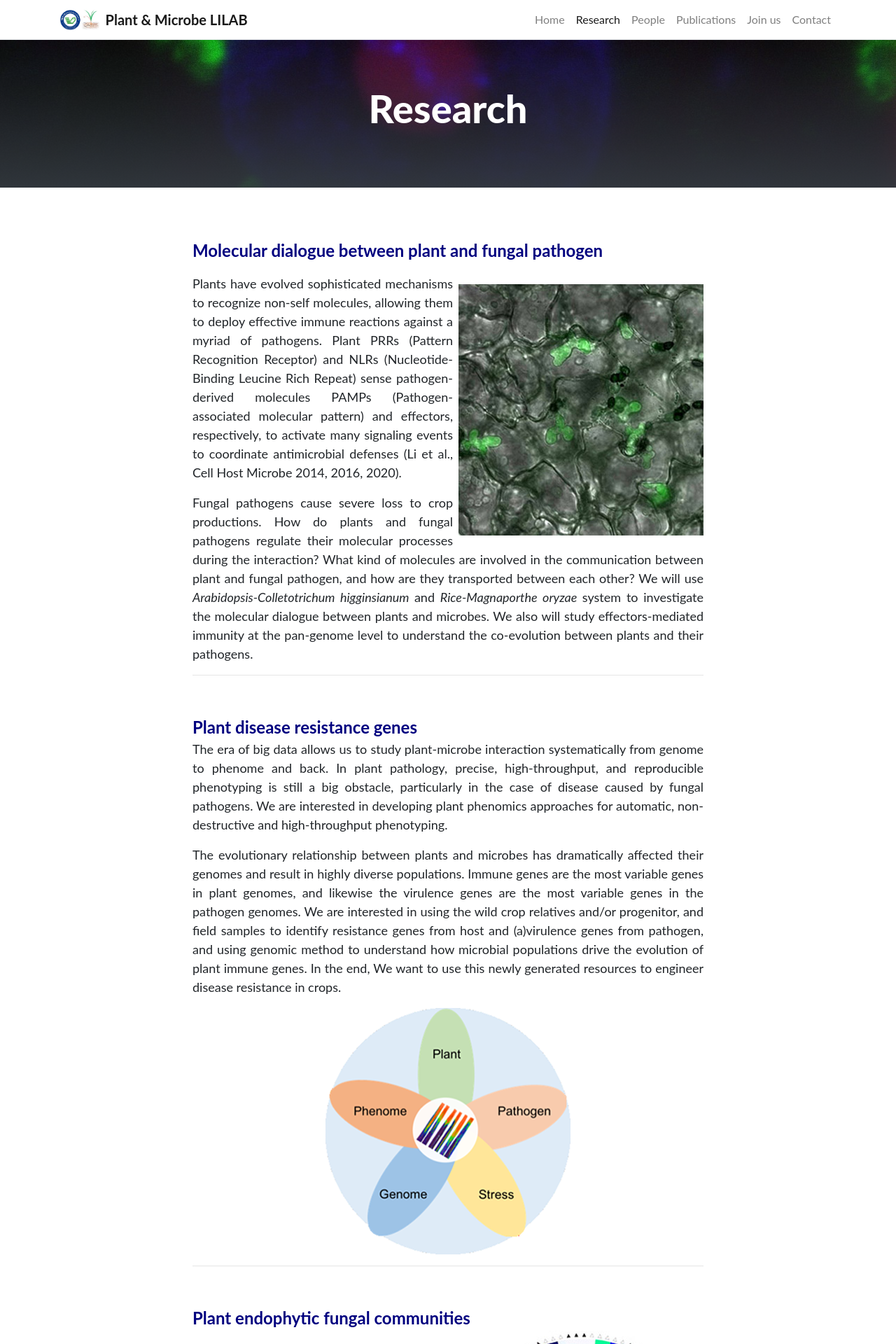
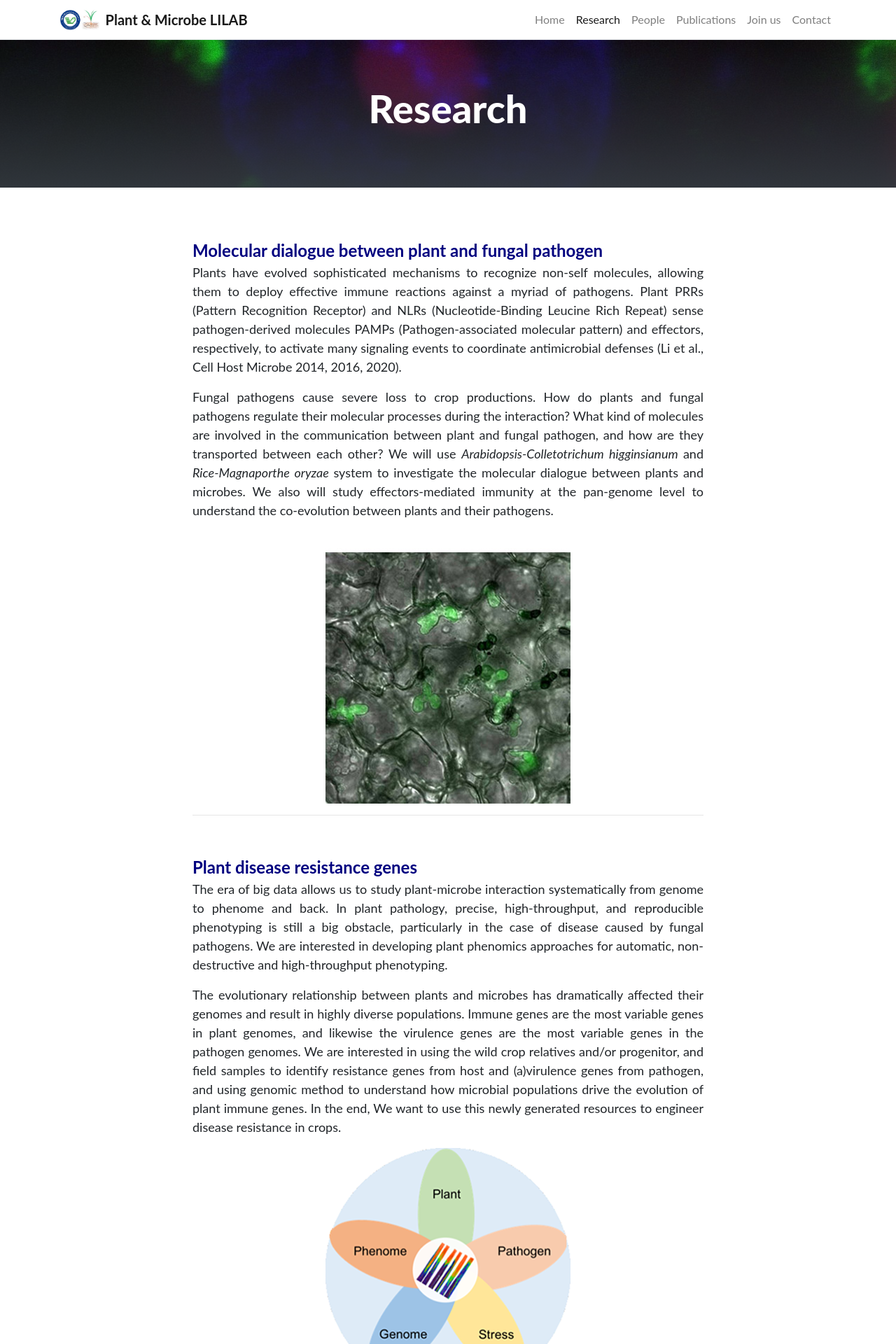
Before and after one commit to leili-plantmicrobe/leili-plantmicrobe.github.io, a Jekyll site: the page built from pages/research.md, in a window 1280 px wide. Shown: the top 1920 px of the page at 70% size. Built offline with Jekyll 4.4.1, drawn with Linux system fonts in a browser that asks for light colours.

Commit message:
Update research.md

```diff
--- a/pages/research.md
+++ b/pages/research.md
@@ -12,13 +12,12 @@ permalink: /research/
 </font>
 
 
-![colleto]({{ site.baseurl }}{% link /assets/img/colleto.jpg %}){: .float-right}
+
 <p align="justify"><font face="Lato" size="4">Plants have evolved sophisticated mechanisms to recognize non-self molecules, allowing them to deploy effective immune reactions against a myriad of pathogens. Plant PRRs (Pattern Recognition Receptor) and NLRs (Nucleotide-Binding Leucine Rich Repeat) sense pathogen-derived molecules PAMPs (Pathogen-associated molecular pattern) and effectors, respectively, to activate many signaling events to coordinate antimicrobial defenses (Li et al., Cell Host Microbe 2014, 2016, 2020).</font></p>
 
 
 <p align="justify"><font face="Lato" size="4">Fungal pathogens cause severe loss to crop productions. How do plants and fungal pathogens regulate their molecular processes during the interaction? What kind of molecules are involved in the communication between plant and fungal pathogen, and how are they transported between each other? We will use <em> Arabidopsis-Colletotrichum higginsianum </em> and <em> Rice-Magnaporthe oryzae </em> system to investigate the molecular dialogue between plants and microbes. We also will study effectors-mediated immunity at the pan-genome level to understand the co-evolution between plants and their pathogens.</font></p>
-
- {: .clearfix}
+![colleto]({{ site.baseurl }}{% link /assets/img/colleto.jpg %})
 
 
 ---
```
